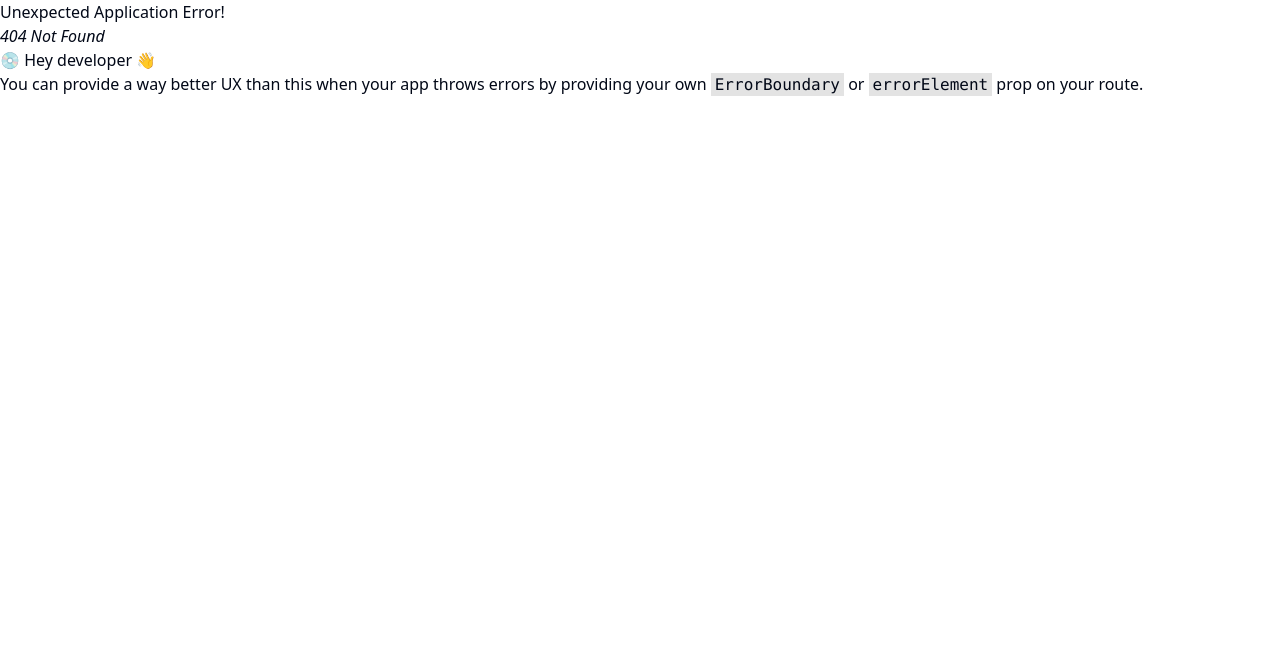
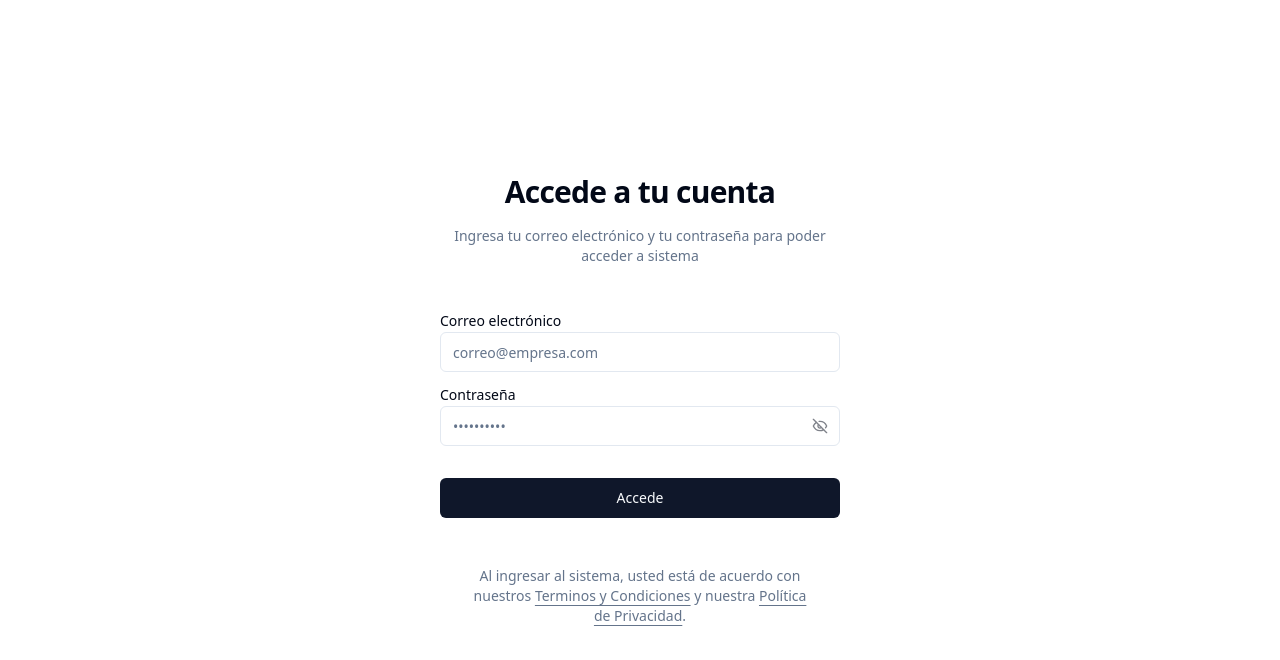
Before and after one commit to acerohernan/prueba-tecnica-caso3-frontend, a React (Vite) app: page /login in a window 1280 px wide. Before the commit this address had no page. Shown: the top 660 px of the page. Built offline with nearby package versions, Linux system fonts and the light colour scheme.

Commit message:
feat: creación de ruta de login y dashboar

```diff
--- a/src/app.tsx
+++ b/src/app.tsx
@@ -1,9 +1,14 @@
+import { Suspense } from "react";
 import { RouterProvider } from "react-router-dom";
 
 import { router } from "./router";
 
 function App() {
-	return <RouterProvider router={router} />;
+	return (
+		<Suspense>
+			<RouterProvider router={router} />
+		</Suspense>
+	);
 }
 
 export default App;
--- a/src/router.tsx
+++ b/src/router.tsx
@@ -1,11 +1,28 @@
 import { lazy } from "react";
-import { createBrowserRouter } from "react-router-dom";
+import { Navigate, createBrowserRouter } from "react-router-dom";
 
-const HomePage = lazy(() => import("./pages/Home"));
+const LoginPage = lazy(() => import("./pages/auth/login"));
+
+const DashboardLayout = lazy(() => import("./layout/dashboard"));
+const DashboardHomePage = lazy(() => import("./pages/dashboard/home"));
 
 export const router = createBrowserRouter([
 	{
 		path: "/",
-		element: <HomePage />,
+		element: <DashboardLayout />,
+		children: [
+			{
+				path: "",
+				element: <DashboardHomePage />,
+			},
+		],
+	},
+	{
+		path: "/login",
+		element: <LoginPage />,
+	},
+	{
+		path: "*",
+		element: <Navigate to="/login" />,
 	},
 ]);
```
